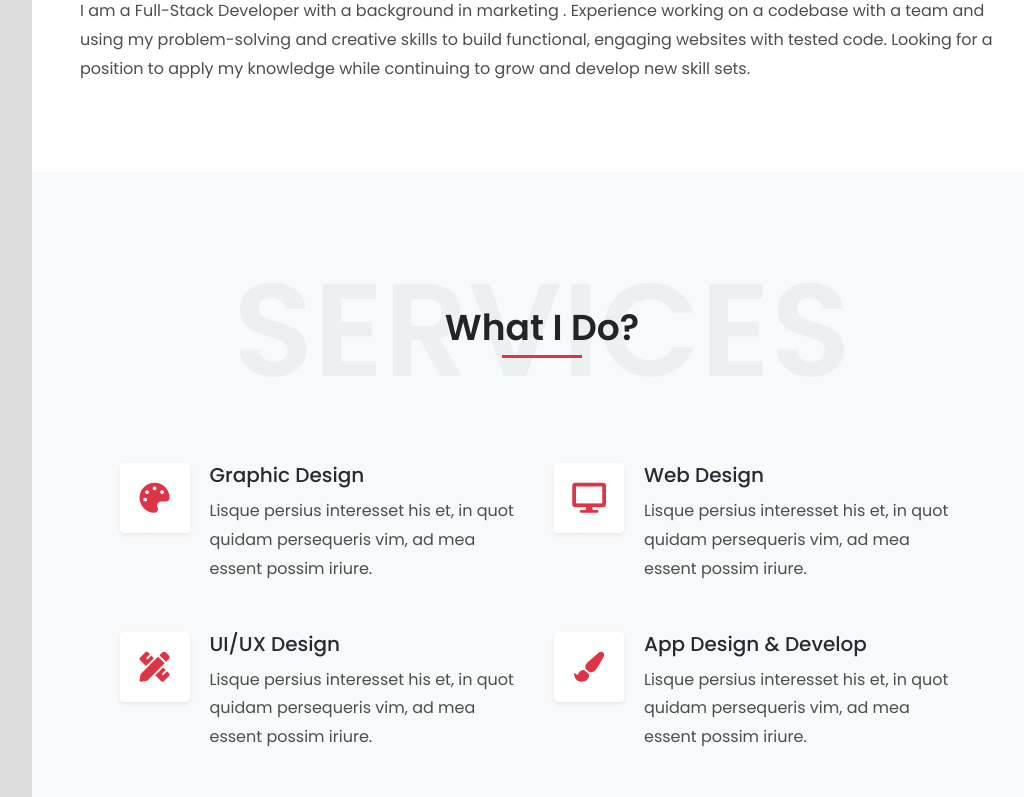
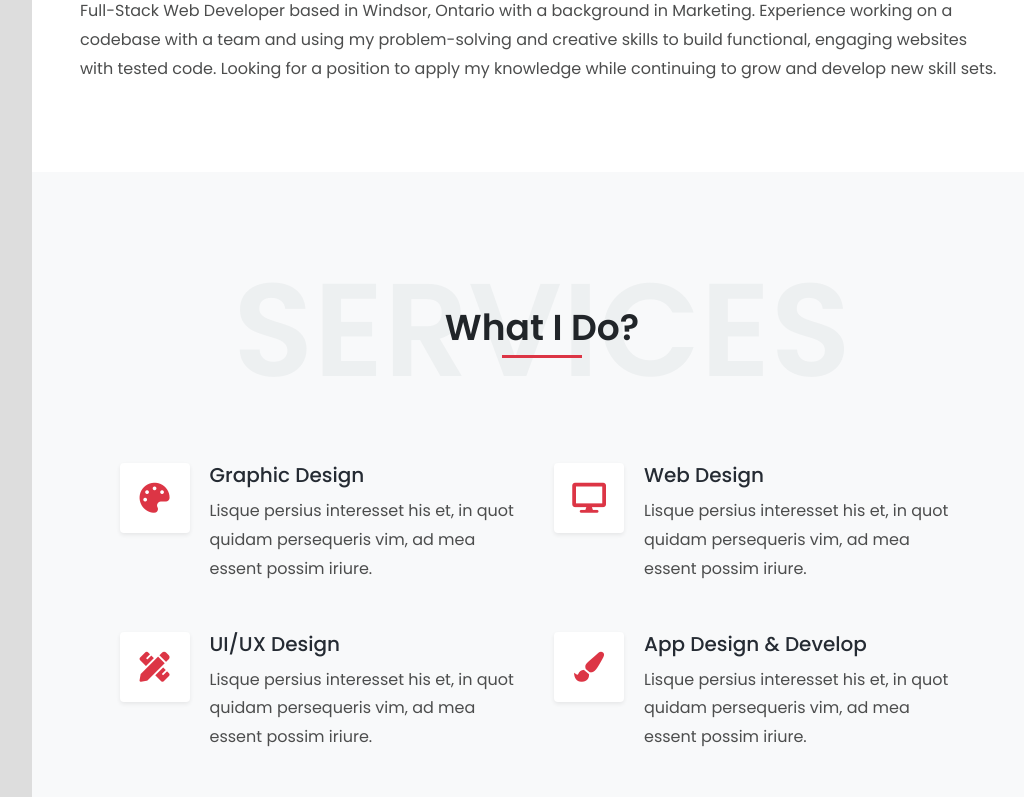
Before and after one commit to Mohamed-C0DE/Portfolio, a plain HTML site: page index.html in a window 1280 px wide. Shown: the part 1144-1941 px from the top of the page, without its empty margins (228-1252 px from the left). Drawn offline with Linux system fonts and the light colour scheme.

Commit message:
doc(index): change about me text

```diff
--- a/index.html
+++ b/index.html
@@ -241,12 +241,12 @@
                   Full-Stack Developer
                 </h2>
                 <p>
-                  I am a Full-Stack Developer with a background in marketing .
-                  Experience working on a codebase with a team and using my
-                  problem-solving and creative skills to build functional,
-                  engaging websites with tested code. Looking for a position to
-                  apply my knowledge while continuing to grow and develop new
-                  skill sets.
+                  Full-Stack Web Developer based in Windsor, Ontario with a
+                  background in Marketing. Experience working on a codebase with
+                  a team and using my problem-solving and creative skills to
+                  build functional, engaging websites with tested code. Looking
+                  for a position to apply my knowledge while continuing to grow
+                  and develop new skill sets.
                 </p>
                 <!-- <p>
                   Delivering work within time and budget which meets client’s
```
